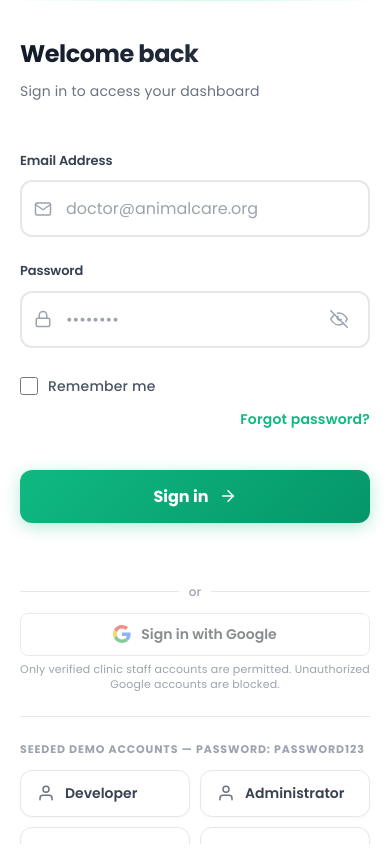
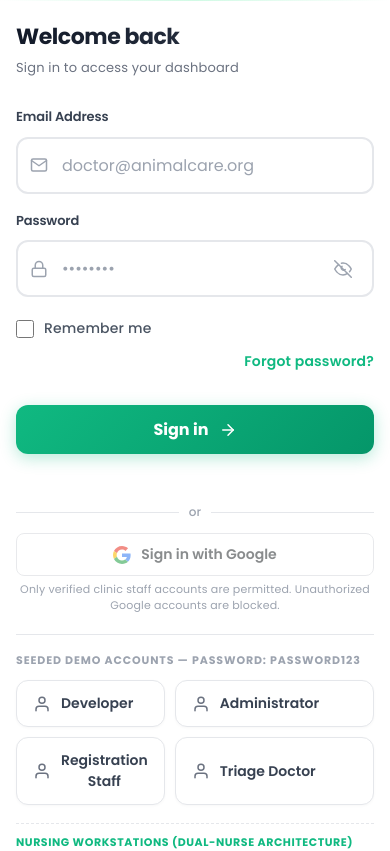
Before and after one commit to peya025/animal-bite-management-system, a React (Vite) app in the folder frontend/: page /login in a window 390 px wide. Shown: the top 851 px of the page. Built offline with nearby package versions, Linux system fonts and the light colour scheme; no server answers.

Commit message:
enhance responsive layout on log in and to otherz

```diff
--- a/frontend/src/components/feedback/ConfirmationDialog/ConfirmationDialog.styles.ts
+++ b/frontend/src/components/feedback/ConfirmationDialog/ConfirmationDialog.styles.ts
@@ -107,6 +107,8 @@ export const Overlay = styled('div', {
   alignItems: 'center',
   justifyContent: 'center',
   zIndex: 1400,
+  padding: '16px',
+  boxSizing: 'border-box',
   animation: isFadingOut ? `${overlayFadeOut} 0.25s cubic-bezier(0.4, 0, 0.2, 1) forwards` : `${fadeIn} 0.2s ease`,
 }));
 
@@ -115,9 +117,12 @@ export const Modal = styled('div', {
 })<{ isFadingOut?: boolean }>(({ isFadingOut }) => ({
   background: 'var(--card-bg-solid, #ffffff)',
   borderRadius: 16,
-  padding: '36px 32px 28px',
+  padding: 'clamp(24px, 4vh, 36px) clamp(20px, 4vw, 32px) 24px',
   width: '100%',
-  maxWidth: 400,
+  maxWidth: 'min(420px, calc(100vw - 32px))',
+  maxHeight: 'calc(100dvh - 32px)',
+  overflowY: 'auto',
+  boxSizing: 'border-box',
   textAlign: 'center',
   boxShadow: '0 20px 60px rgba(0, 0, 0, 0.35)',
   border: '1px solid var(--border-glow, rgba(16, 185, 129, 0.2))',
@@ -131,8 +136,8 @@ export const Modal = styled('div', {
   },
 
   '@media (max-width: 480px)': {
-    margin: 16,
-    padding: '28px 20px 22px',
+    margin: 8,
+    padding: '24px 16px 20px',
   },
 }));
 
--- a/frontend/src/components/print/PrintPreviewModal.tsx
+++ b/frontend/src/components/print/PrintPreviewModal.tsx
@@ -47,14 +47,14 @@ export default function PrintPreviewModal({
 
   return (
     <div
-      style={{ position: 'fixed', inset: 0, background: 'rgba(0,0,0,0.55)', backdropFilter: 'blur(3px)', display: 'flex', alignItems: 'center', justifyContent: 'center', zIndex: 9999, padding: 20 }}
+      style={{ position: 'fixed', inset: 0, background: 'rgba(0,0,0,0.55)', backdropFilter: 'blur(3px)', display: 'flex', alignItems: 'center', justifyContent: 'center', zIndex: 9999, padding: 16, boxSizing: 'border-box' }}
       onClick={onCancel}
       role="dialog"
       aria-modal="true"
       aria-labelledby="ppm-title"
     >
       <div
-        style={{ background: 'var(--card-bg-solid, #ffffff)', border: '1px solid var(--border-glow, rgba(16, 185, 129, 0.2))', borderRadius: 16, width: '100%', maxWidth: 860, maxHeight: '90vh', display: 'flex', flexDirection: 'column', boxShadow: '0 20px 60px rgba(0,0,0,0.35)' }}
+        style={{ background: 'var(--card-bg-solid, #ffffff)', border: '1px solid var(--border-glow, rgba(16, 185, 129, 0.2))', borderRadius: 16, width: '100%', maxWidth: 'min(860px, calc(100vw - 32px))', maxHeight: 'calc(100dvh - 32px)', display: 'flex', flexDirection: 'column', boxShadow: '0 20px 60px rgba(0,0,0,0.35)', overflow: 'hidden', boxSizing: 'border-box' }}
         onClick={e => e.stopPropagation()}
       >
         {/* ── Header ── */}
--- a/frontend/src/features/auth/styles/Login.styles.ts
+++ b/frontend/src/features/auth/styles/Login.styles.ts
@@ -52,8 +52,11 @@ export const LoginRoot = styled('div')`
   display: grid;
   grid-template-columns: 1fr 1fr;
   width: 100%;
-  height: 100vh;
-  overflow: hidden;
+  min-height: 100vh;
+  min-height: 100dvh;
+  height: 100%;
+  overflow-x: hidden;
+  overflow-y: auto;
   background: var(--white);
   font-family: 'Poppins', -apple-system, BlinkMacSystemFont, 'Segoe UI', 'Helvetica Neue', sans-serif;
   color: var(--gray-700);
@@ -61,13 +64,15 @@ export const LoginRoot = styled('div')`
   .info-panel {
     background: linear-gradient(135deg, var(--primary) 0%, var(--primary-dark) 100%);
     color: white;
-    padding: 80px 48px;
+    padding: clamp(32px, 5vh, 64px) clamp(24px, 4vw, 48px);
     display: flex;
     flex-direction: column;
-    justify-content: center;
+    justify-content: space-between;
     align-items: center;
     overflow-y: auto;
     position: relative;
+    min-height: 100%;
+    box-sizing: border-box;
   }
   .info-panel::before {
     content: '';
@@ -76,17 +81,22 @@ export const LoginRoot = styled('div')`
     background: radial-gradient(circle at 50% 50%, rgba(255, 255, 255, 0.08) 0%, transparent 60%);
     pointer-events: none;
   }
-  .logo-container { text-align: center; position: relative; z-index: 1; }
+  .logo-container {
+    text-align: center;
+    position: relative;
+    z-index: 1;
+    margin: auto 0;
+  }
   .logo-wrapper {
-    width: 180px;
-    height: 180px;
+    width: clamp(100px, 14vh, 160px);
+    height: clamp(100px, 14vh, 160px);
     background: rgba(255, 255, 255, 0.2);
     backdrop-filter: blur(20px);
-    border-radius: 40px;
+    border-radius: clamp(24px, 4vw, 36px);
     display: flex;
     align-items: center;
     justify-content: center;
-    margin: 0 auto 40px;
+    margin: 0 auto clamp(16px, 3vh, 32px);
     box-shadow: 0 12px 40px rgba(0, 0, 0, 0.2);
     border: 2px solid rgba(255, 255, 255, 0.3);
     transition: transform 0.3s ease;
@@ -95,30 +105,32 @@ export const LoginRoot = styled('div')`
   .logo-wrapper svg {
     color: white;
     filter: drop-shadow(0 4px 8px rgba(0, 0, 0, 0.15));
+    width: clamp(48px, 7vh, 80px);
+    height: clamp(48px, 7vh, 80px);
   }
   .logo-container h1 {
-    font-size: 42px;
+    font-size: clamp(28px, 3.5vw, 40px);
     font-weight: 800;
-    margin-bottom: 16px;
+    margin-bottom: clamp(8px, 1.5vh, 16px);
     letter-spacing: -0.02em;
     color: white;
     text-shadow: 0 2px 8px rgba(0, 0, 0, 0.1);
   }
   .tagline {
-    font-size: 18px;
+    font-size: clamp(14px, 1.3vw, 17px);
     opacity: 1;
     line-height: 1.6;
     font-weight: 500;
-    max-width: 320px;
+    max-width: 340px;
     margin: 0 auto;
     color: white;
     text-shadow: 0 1px 4px rgba(0, 0, 0, 0.1);
   }
   .minimal-footer {
-    position: absolute;
-    bottom: 48px;
-    left: 0;
-    right: 0;
+    position: relative;
+    margin-top: auto;
+    padding-top: 24px;
+    width: 100%;
     text-align: center;
     z-index: 1;
   }
@@ -128,8 +140,8 @@ export const LoginRoot = styled('div')`
     backdrop-filter: blur(10px);
     border: 1px solid rgba(255, 255, 255, 0.3);
     border-radius: 24px;
-    padding: 10px 24px;
-    font-size: 14px;
+    padding: 8px 20px;
+    font-size: 13px;
     font-weight: 700;
     letter-spacing: 0.5px;
     text-transform: uppercase;
@@ -137,12 +149,14 @@ export const LoginRoot = styled('div')`
   }
   .form-panel {
     background: var(--white);
-    padding: 80px 56px;
+    padding: clamp(28px, 4vh, 60px) clamp(24px, 4vw, 56px);
     display: flex;
     flex-direction: column;
     justify-content: center;
     overflow-y: auto;
     position: relative;
+    min-height: 100%;
+    box-sizing: border-box;
   }
   .form-panel::before {
     content: '';
@@ -153,24 +167,24 @@ export const LoginRoot = styled('div')`
     height: 1px;
     background: linear-gradient(90deg, transparent, var(--primary-light), transparent);
   }
-  .form-header { margin-bottom: 48px; }
+  .form-header { margin-bottom: clamp(20px, 3.5vh, 40px); }
   .form-header h2 {
-    font-size: 36px;
+    font-size: clamp(24px, 2.5vw, 36px);
     font-weight: 800;
     color: var(--gray-900);
-    margin-bottom: 12px;
+    margin-bottom: clamp(6px, 1vh, 12px);
     letter-spacing: -0.02em;
     background: linear-gradient(135deg, var(--gray-900) 0%, var(--gray-700) 100%);
     -webkit-background-clip: text;
     -webkit-text-fill-color: transparent;
     background-clip: text;
   }
-  .form-header p { font-size: 17px; color: var(--gray-500); line-height: 1.6; }
+  .form-header p { font-size: clamp(14px, 1.2vw, 17px); color: var(--gray-500); line-height: 1.5; }
   .login-form {
     display: flex;
     flex-direction: column;
-    gap: 24px;
-    margin-bottom: 32px;
+    gap: clamp(14px, 2vh, 22px);
+    margin-bottom: clamp(16px, 2.5vh, 28px);
   }
   .error-message {
     display: flex;
@@ -393,8 +407,8 @@ export const LoginRoot = styled('div')`
   }
 
   .seeded-demo-container {
-    margin-top: 24px;
-    padding-top: 24px;
+    margin-top: clamp(16px, 2.5vh, 24px);
+    padding-top: clamp(14px, 2vh, 20px);
     border-top: 1px solid var(--gray-200);
   }
   .seeded-demo-header {
@@ -447,7 +461,7 @@ export const LoginRoot = styled('div')`
     grid-template-columns: 1fr;
     .info-panel { display: none; }
     .form-panel {
-      padding: 60px 32px;
+      padding: clamp(32px, 6vh, 60px) clamp(20px, 5vw, 40px);
       justify-content: flex-start;
       min-height: 100vh;
     }
@@ -462,12 +476,14 @@ export const LoginRoot = styled('div')`
     .forgot-password { align-self: flex-end; }
   }
   @media (max-width: 480px) {
-    .form-panel { padding: 40px 20px; }
-    .form-header h2 { font-size: 24px; }
-    .form-header p { font-size: 14px; }
-    .feature-item { margin-bottom: 24px; }
+    .form-panel { padding: 24px 16px; }
+    .form-header h2 { font-size: 22px; }
+    .form-header p { font-size: 13px; }
     .input-group label { font-size: 13px; }
-    .login-button { padding: 14px 20px; }
+    .login-button { padding: 12px 16px; }
     .demo-note { font-size: 12px; }
+    .seeded-demo-grid {
+      grid-template-columns: 1fr;
+    }
   }
 `;
--- a/frontend/src/features/vaccinations/components/TagoloanTreatmentCardModal.tsx
+++ b/frontend/src/features/vaccinations/components/TagoloanTreatmentCardModal.tsx
@@ -189,7 +189,8 @@ export default function TagoloanTreatmentCardModal({ open, onClose, patientId, b
         display: 'flex',
         alignItems: 'center',
         justifyContent: 'center',
-        padding: '1.5rem',
+        padding: '16px',
+        boxSizing: 'border-box',
       }}
     >
       <style>{`
@@ -206,13 +207,14 @@ export default function TagoloanTreatmentCardModal({ open, onClose, patientId, b
           background: 'var(--card-bg-solid, #ffffff)',
           borderRadius: '16px',
           width: '100%',
-          maxWidth: '920px',
-          maxHeight: '90vh',
+          maxWidth: 'min(920px, calc(100vw - 32px))',
+          maxHeight: 'calc(100dvh - 32px)',
           display: 'flex',
           flexDirection: 'column',
           boxShadow: '0 25px 50px -12px rgba(0, 0, 0, 0.35)',
           overflow: 'hidden',
           border: '1px solid var(--border-glow, #cbd5e1)',
+          boxSizing: 'border-box',
         }}
       >
         {/* Header Bar */}
--- a/frontend/src/styles/global.css
+++ b/frontend/src/styles/global.css
@@ -693,6 +693,35 @@ tbody tr:last-child td,
   border: 1px solid var(--border-glow) !important;
   border-radius: var(--radius-lg) !important;
   box-shadow: var(--card-shadow) !important;
+  max-height: calc(100dvh - 48px) !important;
+  display: flex !important;
+  flex-direction: column !important;
+  box-sizing: border-box !important;
+}
+
+.MuiDialogContent-root {
+  overflow-y: auto !important;
+  flex: 1 1 auto !important;
+  overscroll-behavior: contain;
+  box-sizing: border-box !important;
+}
+
+.MuiDialogTitle-root {
+  flex-shrink: 0 !important;
+  box-sizing: border-box !important;
+}
+
+.MuiDialogActions-root {
+  flex-shrink: 0 !important;
+  box-sizing: border-box !important;
+  flex-wrap: wrap !important;
+}
+
+/* Ensure responsive tables inside dialogs and cards scroll properly instead of breaking layout */
+.MuiTableContainer-root,
+.table-responsive {
+  max-width: 100% !important;
+  overflow-x: auto !important;
 }
 
 .MuiMenu-paper {
```
Also changed, not shown: frontend/src/components/Layout/DashboardLayout.styles.ts (+13 -6 lines), frontend/src/components/forms/FormModal/FormModal.styles.ts (+12 -4 lines).
